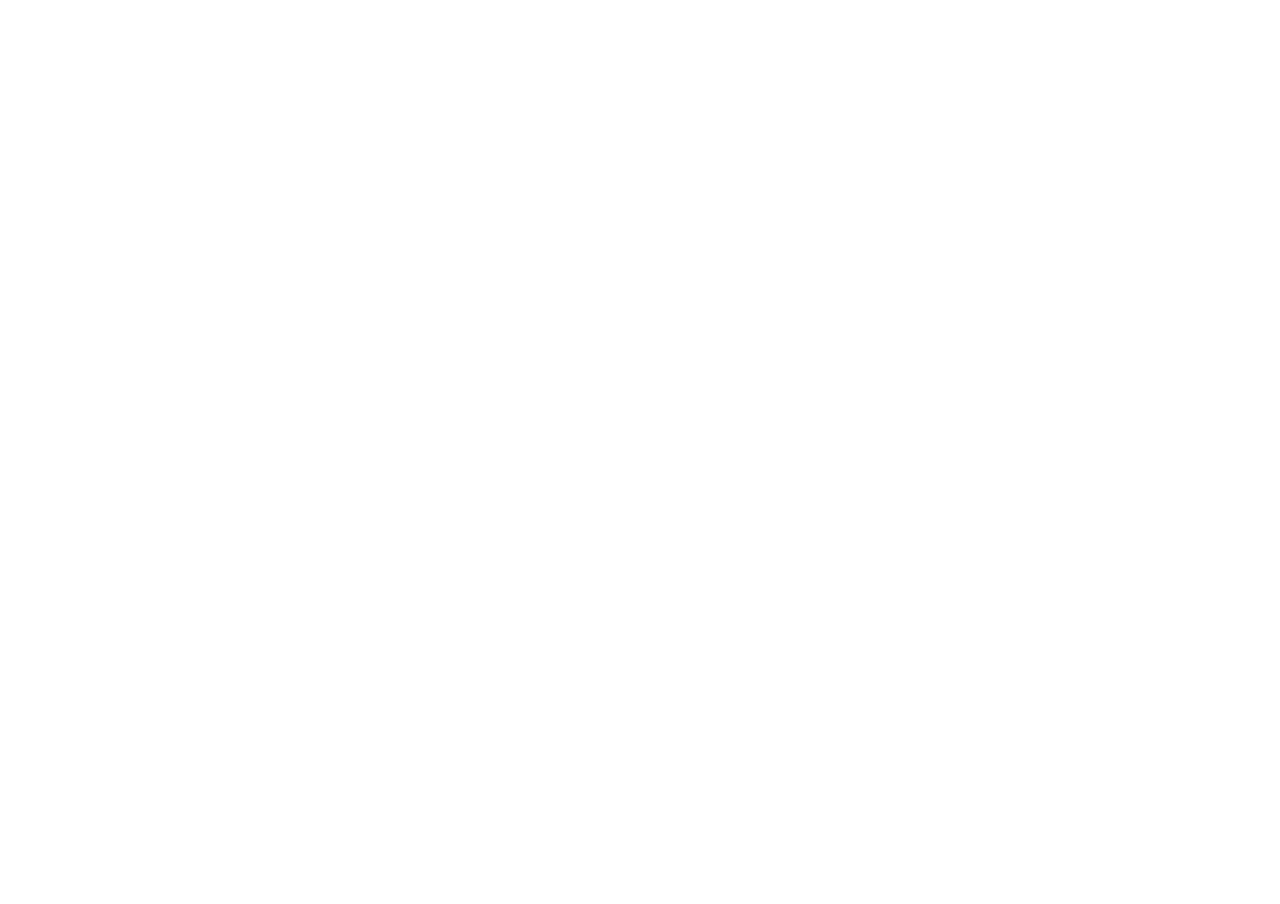
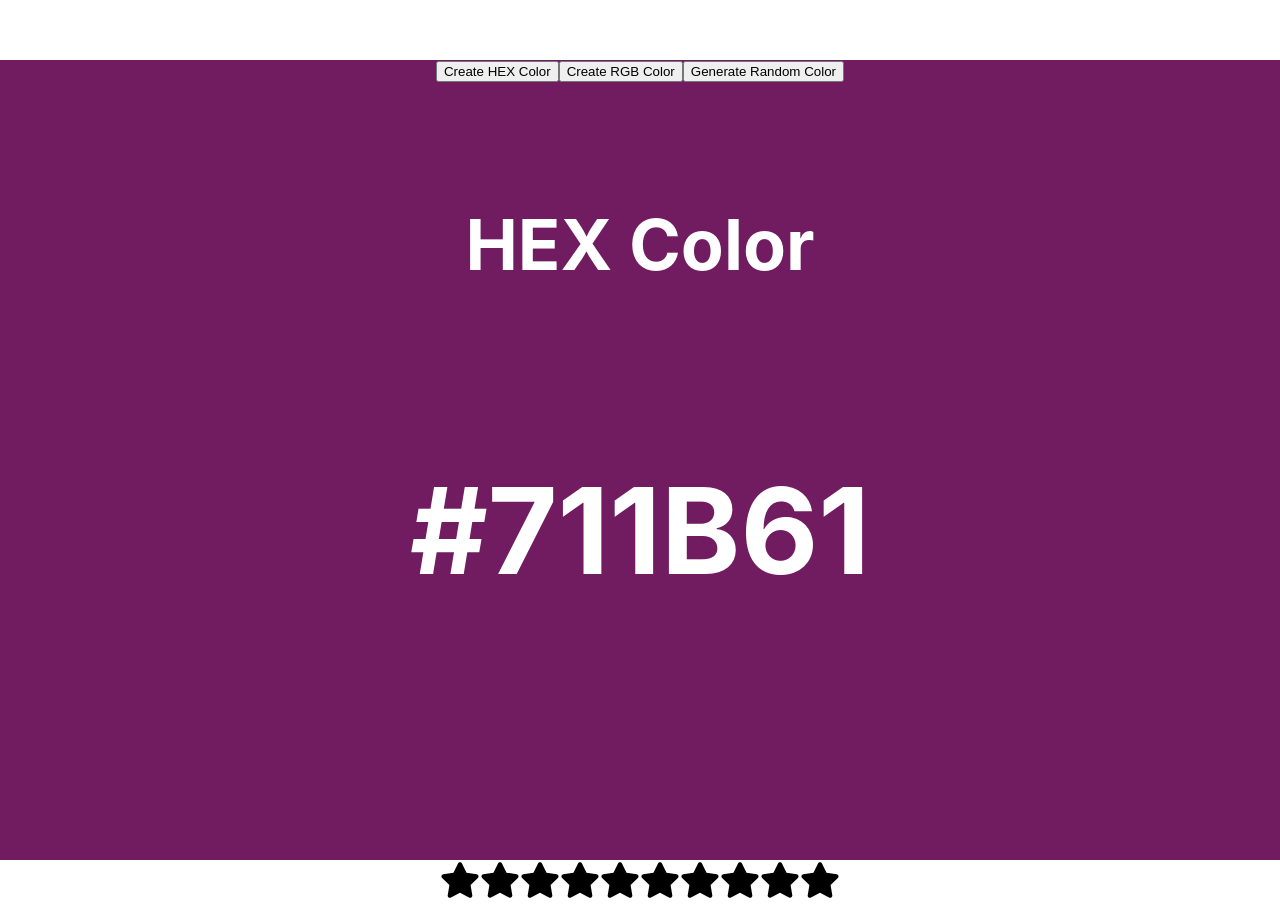
Before and after one commit to GouthamGuna/mastering_reactjs, a React (Create React App) app in the folder course/: page / in a window 1280 px wide. Shown: the part 740-1644 px from the top of the page. Before the commit the page ends 800 px from the top, so only its background shows below. Built offline with nearby package versions, Linux system fonts and the light colour scheme.

Commit message:
update App.js

```diff
--- a/course/src/App.js
+++ b/course/src/App.js
@@ -1,10 +1,14 @@
-import './App.css';
-import Accordion from './components/accordian';
+import "./App.css";
+import Accordion from "./components/accordian";
+import RandomColor from "./components/random-color";
+import StarRating from "./components/star-rating";
 
 function App() {
   return (
     <div className="App">
-     < Accordion />
+      <Accordion />
+      <RandomColor />
+      <StarRating noOfStars={10} />
     </div>
   );
 }
```
